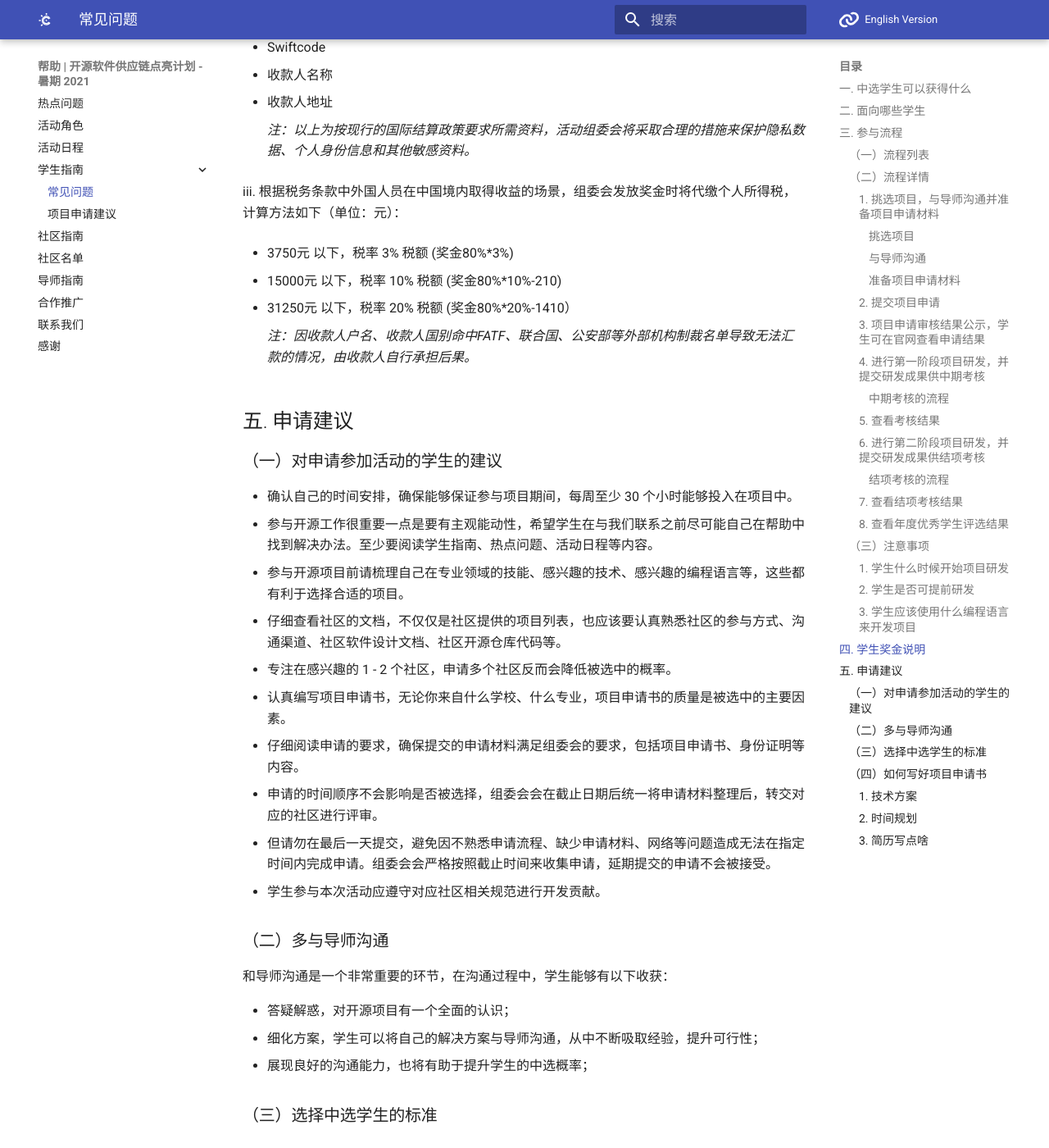
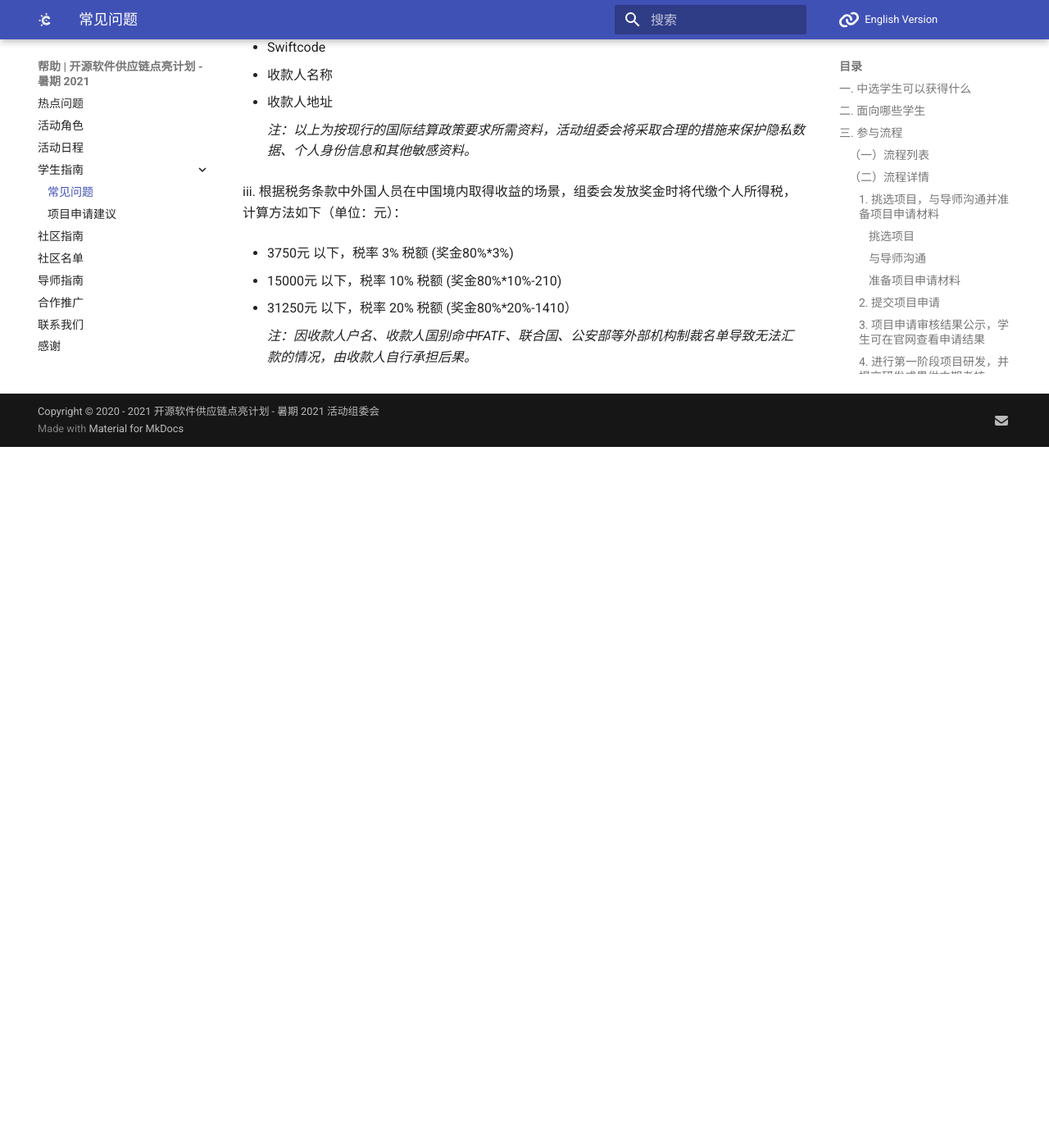
Before and after one commit to summer-ospp/help, an MkDocs documentation site: the page built from docs/student.md, in a window 1280 px wide and 1400 px high, scrolled down 5370 px. Shown: the whole window at 82% size. Built offline with MkDocs 1.6.1 and Material for MkDocs 9.7.7, drawn with Linux system fonts in a browser that asks for light colours; comment, search, counter and statistics services are not loaded; after the commit the page ends 5915 px from its top, so only the background shows below that; some of the changed text lies outside the part shown.

Commit message:
Update student.md

```diff
--- a/docs/student.md
+++ b/docs/student.md
@@ -252,91 +252,3 @@ iii. 组委会组织评审团，针对项目产出进行评审，并综合社区
 
 
   	 *注：因收款人户名、收款人国别命中FATF、联合国、公安部等外部机构制裁名单导致无法汇款的情况，由收款人自行承担后果。*
-
-## 五. 申请建议
-
-
-
-### （一）对申请参加活动的学生的建议
-
-- 确认自己的时间安排，确保能够保证参与项目期间，每周至少 30 个小时能够投入在项目中。
-- 参与开源工作很重要一点是要有主观能动性，希望学生在与我们联系之前尽可能自己在帮助中找到解决办法。至少要阅读学生指南、热点问题、活动日程等内容。
-- 参与开源项目前请梳理自己在专业领域的技能、感兴趣的技术、感兴趣的编程语言等，这些都有利于选择合适的项目。
-- 仔细查看社区的文档，不仅仅是社区提供的项目列表，也应该要认真熟悉社区的参与方式、沟通渠道、社区软件设计文档、社区开源仓库代码等。
-- 专注在感兴趣的 1 - 2 个社区，申请多个社区反而会降低被选中的概率。
-- 认真编写项目申请书，无论你来自什么学校、什么专业，项目申请书的质量是被选中的主要因素。
-- 仔细阅读申请的要求，确保提交的申请材料满足组委会的要求，包括项目申请书、身份证明等内容。
-- 申请的时间顺序不会影响是否被选择，组委会会在截止日期后统一将申请材料整理后，转交对应的社区进行评审。
-- 但请勿在最后一天提交，避免因不熟悉申请流程、缺少申请材料、网络等问题造成无法在指定时间内完成申请。组委会会严格按照截止时间来收集申请，延期提交的申请不会被接受。
-- 学生参与本次活动应遵守对应社区相关规范进行开发贡献。
-
-
-
-### （二）多与导师沟通
-
-和导师沟通是一个非常重要的环节，在沟通过程中，学生能够有以下收获：
-
-- 答疑解惑，对开源项目有一个全面的认识；
-- 细化方案，学生可以将自己的解决方案与导师沟通，从中不断吸取经验，提升可行性；
-- 展现良好的沟通能力，也将有助于提升学生的中选概率；
-
-
-
-### （三）选择中选学生的标准
-
-- 社区会根据学生提交的项目申请书（包括项目计划、项目实现方案等）、学生的简历，综合考虑选择中选学生。每个项目只能有一个学生承担。
-
-- 强烈建议学生在申请之前要积极与社区导师沟通项目细节和方案，项目申请书是选择标准的重点。
-
-
-
-
-### （四）如何写好项目申请书
-
-项目申请书总体上由两部分组成，即详细的技术方案和细致的时间规划，除此之外，学生还可以在项目申请书中描述选择该项目的理由、过去与项目技术相关的开发经历、课程等，并表达参与该项目并为社区提交贡献的意愿。
-
-#### 1. 技术方案
-
-i. 原则上，技术方案越详细越有利于社区理解和认可；
-
-ii. 在技术方案中，学生应该展示出自己对目标开源项目的理解程度，可以从以下几点入手：
-
-  - 根据自己的理解拆解目标开源项目，并能明确描述各个模块的功能；
-
-  - 基于项目拆解，对项目描述中提出的需求进行分析；
-
-  - 明确描述自己的方案将对哪些模块中的哪些文件进行修改；
-
-  - 或者，自己的方案将会添加哪些模块，以及这些模块如何与现有模块通信；
-
-iii. 最好能为自己的方案找到依据，以引用的形式在项目申请书中列出，包括但不限于：
-
-  - 其他项目的成功经验；
-
-  - 论文等提供的理论依据；
-
-#### 2. 时间规划
-
-- 建议时间规划的粒度不大于1周；
-
-- 为提高规划的可读性，可以先将时间划分为几个大的阶段（如，4周为一个阶段），并总结每个阶段的核心任务；
-
-- 在每个阶段内，以周为单位，描述自己一周内计划完成的任务；
-
-#### 3. 简历写点啥
-
-i. 简历是为了让社区能够对每一位申请学生的技术能力有更清晰的认识；
-
-ii. Github/Gitee/Gitlab 等开源代码平台的用户 ID；
-
-iii. 学生切忌在简历中罗列不相关的信息，每一信息应该尽可能和自己所申请的项目相关，包括但不限于：
-
-  - 已经为该开源社区提交过贡献；
-
-  - 为类似的开源软件及其社区提交过贡献；
-
-  - 虽然未参与相关社区贡献，但是有开源贡献的经验；
-
-  - 虽然未参与过开源，但是有类似功能软件的开发经验；
-
-  - 若以上经验全无，因着重体现自己对社区使用技术栈的掌握程度，以及展现自己的学习能力；
```
